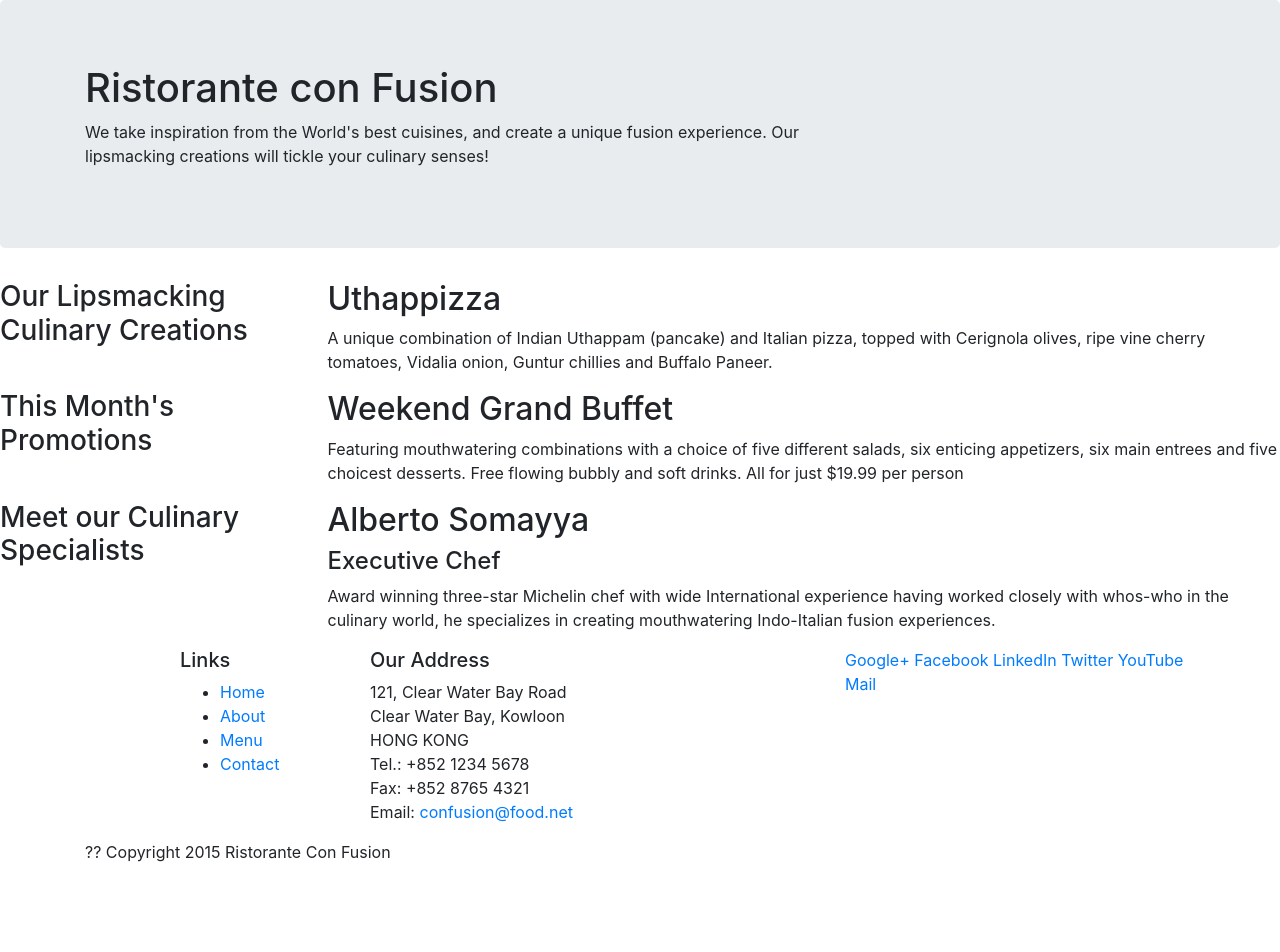
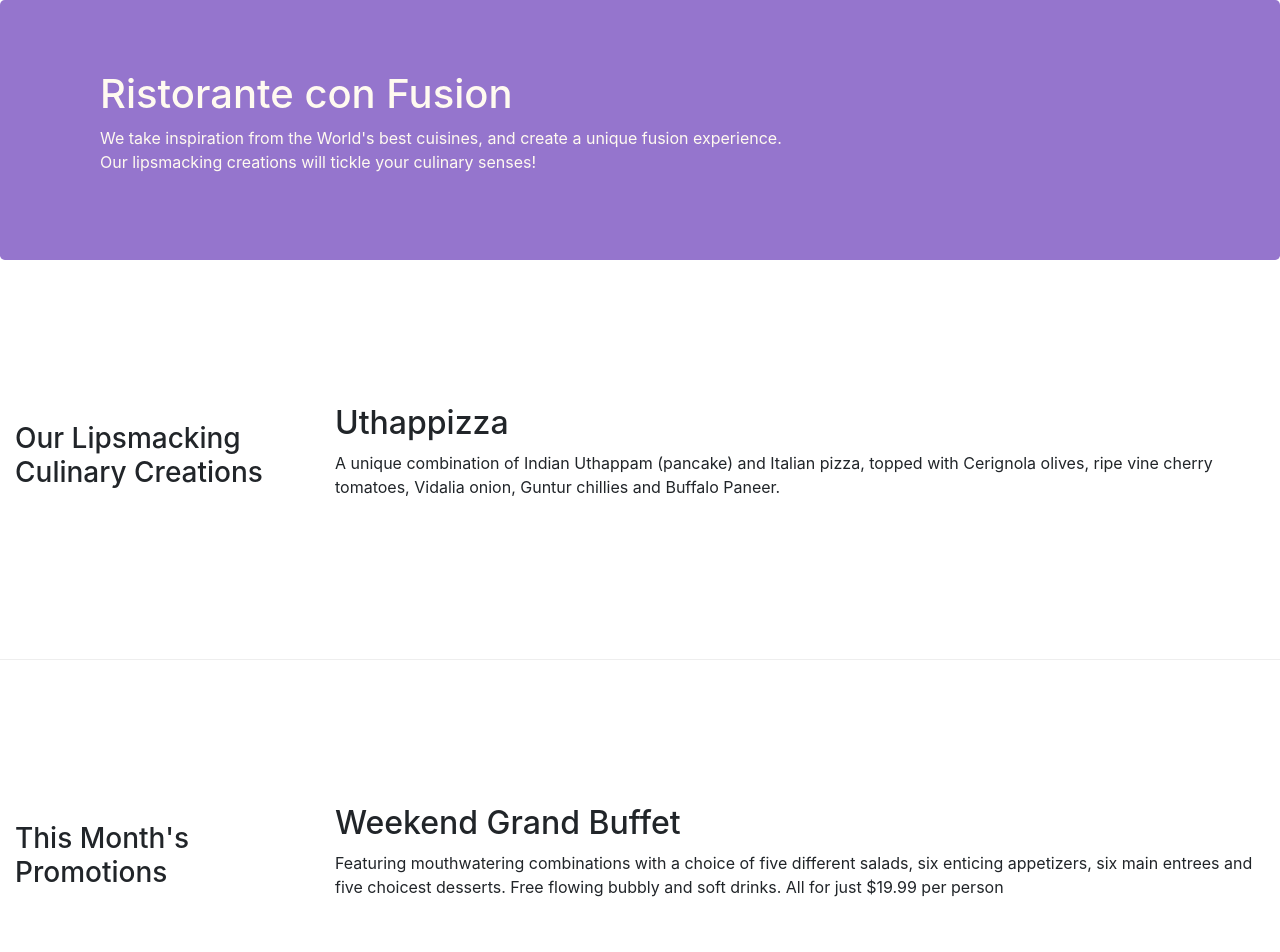
Before and after one commit to Moynihan18/conFusion, a website: page index.html in a window 1280 px wide. Shown: the top 952 px of the page. Before the commit the page ends 880 px from the top, so only its background shows below. Drawn offline with nearby package versions, Linux system fonts and the light colour scheme.

Commit message:
bootstrap grid part 2

```diff
--- /dev/null
+++ b/css/styles.css
@@ -0,0 +1,30 @@
+.row-header{
+    margin:0px auto;
+    padding:0px;
+}
+
+.row-content {
+    margin:0px auto;
+    padding: 50px 0px 50px 0px;
+    border-bottom: 1px ridge;
+    min-height:400px;
+}
+
+.footer{
+    background-color: #D1C4E9;
+    margin:0px auto;
+    padding: 20px 0px 20px 0px;
+}
+
+.jumbotron {
+    padding:70px 30px 70px 30px;
+    margin:0px auto;
+    background: #9575CD ;
+    color:floralwhite;
+}
+
+address{
+    font-size:80%;
+    margin:0px;
+    color:#0f0f0f;
+}
--- a/index.html
+++ b/index.html
@@ -9,6 +9,8 @@
 
     <!-- Bootstrap CSS -->
     <link rel="stylesheet" href="node_modules/bootstrap/dist/css/bootstrap.min.css">
+
+    <link href="css/styles.css" rel="stylesheet">
     <title>Ristorante Con Fusion</title>
 </head>
 
@@ -16,7 +18,7 @@
 
     <header class="jumbotron">
         <div class="container">
-            <div class="row">
+            <div class="row row-header">
                 <div class="col-12 col-sm-8">
                     <h1>Ristorante con Fusion</h1>
                     <p>We take inspiration from the World's best cuisines, and create a unique fusion experience. Our lipsmacking creations will tickle your culinary senses!</p>
@@ -28,18 +30,18 @@
     </header>
 
     <div class="containter">
-        <div class="row">
-            <div class="col-sm-4 push-sm-8 col-md-3 push-md-9">
+        <div class="row row-content align-items-center">
+            <div class="col-sm-4 col-md-3 flex-last">
                 <h3>Our Lipsmacking Culinary Creations</h3>
             </div>
-            <div class="col-sm pull-sm-4 col-md pull-md-3">
+            <div class="col-sm col-md flex-first">
                 <h2>Uthappizza</h2>
                 <p>A unique combination of Indian Uthappam (pancake) and Italian pizza, topped with Cerignola olives, ripe vine cherry tomatoes, Vidalia onion, Guntur chillies and Buffalo Paneer.</p>
             </div>
         </div>
 
 
-        <div class="row">
+        <div class="row row-content align-items-center">
             <div class="col-sm-4 col-md-3">
                 <h3>This Month's Promotions</h3>
             </div>
@@ -49,11 +51,11 @@
             </div>
         </div>
 
-        <div class="row">
-            <div class="col-sm-4 push-sm-8 col-md-3 push-md-9">
+        <div class="row row-content align-items-center">
+            <div class="col-sm-4 col-md-3 flex-first">
                 <h3>Meet our Culinary Specialists</h3>
             </div>
-            <div class="col-sm pull-sm-4 col-md pull-md-3">
+            <div class="col-sm col-md flex-first">
                 <h2>Alberto Somayya</h2>
                 <h4>Executive Chef</h4>
                 <p>Award winning three-star Michelin chef with wide International experience having worked closely with whos-who in the culinary world, he specializes in creating mouthwatering Indo-Italian fusion experiences. </p>
@@ -61,12 +63,12 @@
         </div>
     </div>
 
-    <footer>
+    <footer class="footer">
         <div class="container">
             <div class="row">
                 <div class="col-5 offset-1 col-sm-2">
                     <h5>Links</h5>
-                    <ul>
+                    <ul class="list-unstyled">
                         <li><a href="#">Home</a></li>
                         <li><a href="#">About</a></li>
                         <li><a href="#">Menu</a></li>
@@ -84,8 +86,8 @@
 		              Email: <a href="mailto:confusion@food.net">confusion@food.net</a>
 		           </address>
                 </div>
-                <div class="col col-sm-4">
-                    <div>
+                <div class="col col-sm-4 align-self-center">
+                    <div style="text-align:center">
                         <a href="http://google.com/+">Google+</a>
                         <a href="http://www.facebook.com/profile.php?id=">Facebook</a>
                         <a href="http://www.linkedin.com/in/">LinkedIn</a>
@@ -95,7 +97,7 @@
                     </div>
                 </div>
            </div>
-           <div class="row">
+            <div class="row justify-content-center">
                 <div class="col-auto">
                     <p>?? Copyright 2015 Ristorante Con Fusion</p>
                 </div>
```
